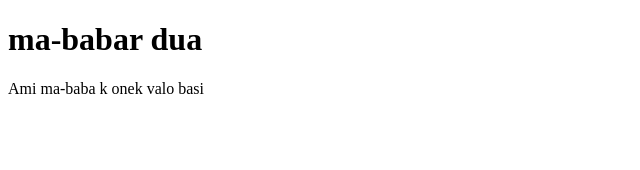
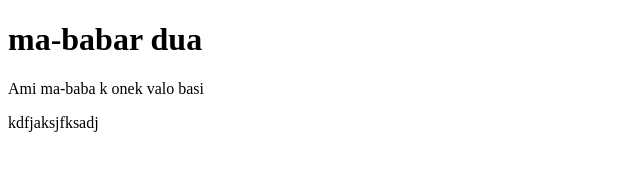
Before and after one commit to mynul1111/ma-baba, a plain HTML site: page index.html in a window 1280 px wide. Shown: the whole page, without its empty margins (0-640 px from the left). Drawn offline with Linux system fonts and the light colour scheme.

Commit message:
ma github

```diff
--- a/index.html
+++ b/index.html
@@ -9,5 +9,6 @@
 <body>
     <h1>ma-babar dua</h1>
     <P>Ami ma-baba k onek valo basi</P>
+    <p>kdfjaksjfksadj</p>
 </body>
 </html>
```
